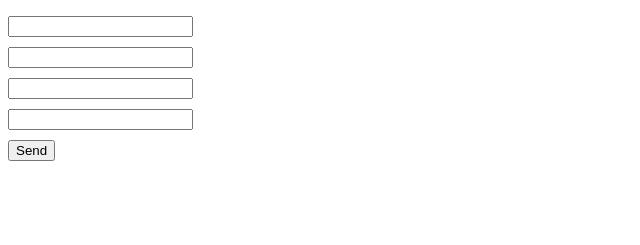
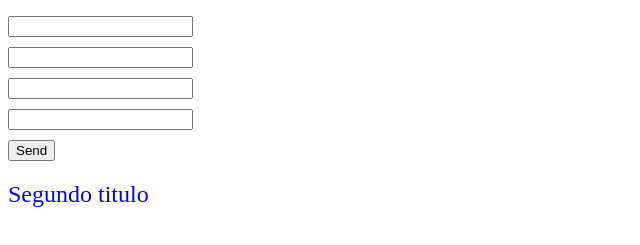
Before and after one commit to jhonatanm255/practicas-git, a plain HTML site: page index.html in a window 1280 px wide. Shown: the part 105-350 px from the top of the page, without its empty margins (0-640 px from the left). Drawn offline with Linux system fonts and the light colour scheme.

Commit message:
tercer commit

```diff
--- a/index.html
+++ b/index.html
@@ -20,6 +20,9 @@
  <button>Send</button>
 
 
+ <h2 class="title-2">Segundo titulo</h2>
+
+
 
 
 
--- a/style.css
+++ b/style.css
@@ -2,3 +2,8 @@ input{
     display:block;
     margin-bottom: 10px;
 }
+
+.title-2{
+    color: blue;
+    font-weight: 200;
+}
```
